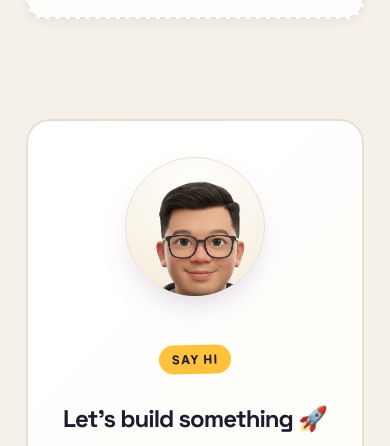
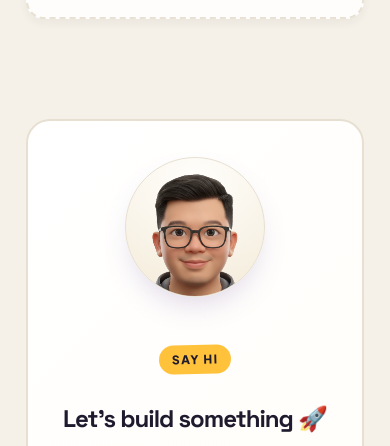
Before and after one commit to tranttuan96/my-portfolio, a website built with Vite: page index.html in a window 390 px wide. Shown: the part 2820-3266 px from the top of the page. Built offline with nearby package versions, Linux system fonts and the light colour scheme.

Commit message:
fix: frame the connect avatar so the head is not cropped
The circle was filled by scaling the full-torso avatar 1.4x and nudging
it with pixel offsets. Those offsets do not scale, so at the 860px
breakpoint — where the circle drops to 140px — the crop drifted and the
top of the head was cut off by the circle.

The source image has roughly 29% dead space above the hair and the
figure sits about 60px right of the canvas centre, so a plain
object-fit: cover still frames it badly. Pairing cover with a focus
point and a percentage pull fixes both, and because every value is
relative the framing now holds at any circle size.

```diff
--- a/src/styles/base.css
+++ b/src/styles/base.css
@@ -11,7 +11,12 @@ body {
   --avatar-hero-offset-x: -35px;
   --avatar-hero-offset-y: -40px;
   --avatar-hero-scale: 1.25;
-  --avatar-connect-offset-x: -11px;
+  /* Framing for the round connect avatar. The figure sits right of the
+     canvas centre and its head starts ~29% down, hence the pull and the
+     focus point; all relative so the 140px mobile circle keeps the crop. */
+  --avatar-connect-offset-x: -11.5%;
+  --avatar-connect-focus-y: 43%;
+  --avatar-connect-zoom: 1.35;
 }
 .content { position: relative; z-index: 2 }
 
--- a/src/styles/sections.css
+++ b/src/styles/sections.css
@@ -38,7 +38,16 @@
   width: 200px; height: 200px; border-radius: 50%; flex: none; align-self: center; overflow: hidden; display: flex; align-items: center; justify-content: center;
   background: radial-gradient(120% 100% at 50% 15%, #fffefb, #f3ead7); border: 1px solid var(--border); box-shadow: var(--shadow-lift);
 }
-.connect-avatar img { width: 100%; height: auto; transform: translate(var(--avatar-connect-offset-x, -11px), 15px) scale(1.4); transform-origin: center center; }
+/* The source avatar is a full torso with dead space above the head and the
+   figure sitting right of centre, so the circle needs a deliberate crop.
+   Everything here is relative, so the framing survives the 140px circle at
+   the 860px breakpoint. */
+.connect-avatar img {
+  width: 100%; height: 100%; object-fit: cover;
+  object-position: 50% var(--avatar-connect-focus-y);
+  transform: translateX(var(--avatar-connect-offset-x)) scale(var(--avatar-connect-zoom));
+  transform-origin: center center;
+}
 
 .connect-grid h2 { font-family: var(--font-display); font-size: clamp(24px, 4vw, 38px); font-weight: 700; margin: 12px 0 10px; letter-spacing: -1px; }
 .connect-grid p { color: var(--text-muted); max-width: 600px; margin: 0 0 22px; line-height: 1.6; }
```
